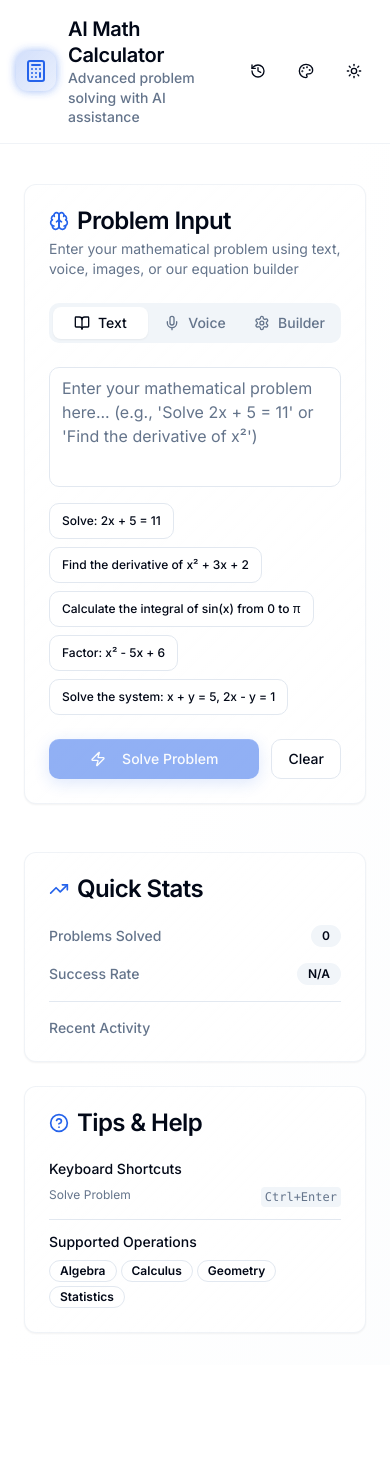
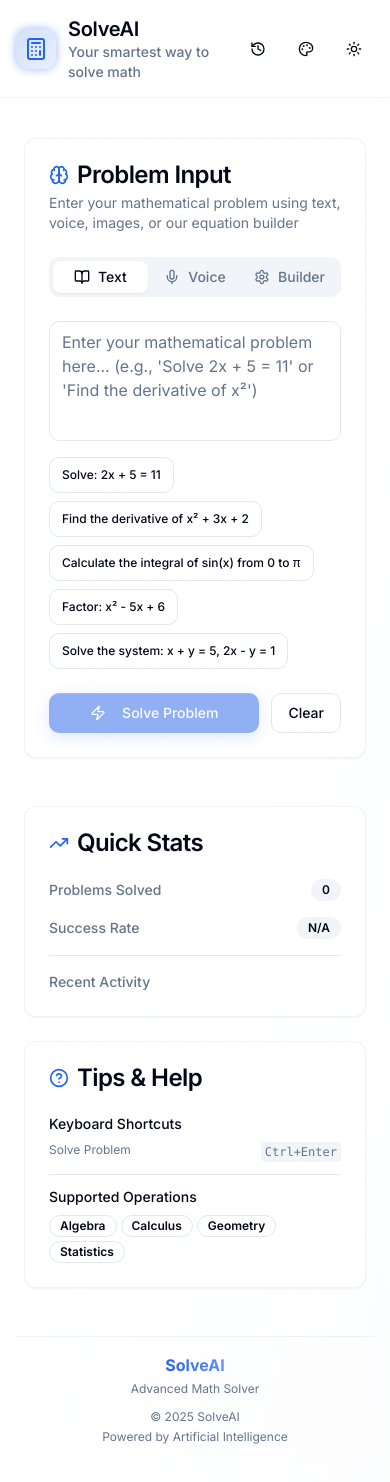
Before and after one commit to kunal-shetty/AI-Calculator, a Next.js app: page / in a window 390 px wide. Shown: the top 1482 px of the page. Before the commit the page ends 1365 px from the top, so only its background shows below. Built offline with nearby package versions, Linux system fonts and the light colour scheme.

Commit message:
feat: enhance footer responsiveness and update content
Add full content and fix mobile footer display

#VERCEL_SKIP

Co-authored-by: undefined <undefined+undefined@users.noreply.github.com>

```diff
--- a/app/page.tsx
+++ b/app/page.tsx
@@ -20,7 +20,6 @@ import {
   History,
   Palette,
   Mic,
-  Camera,
   Upload,
   Sparkles,
   Brain,
@@ -207,8 +206,8 @@ export default function MathCalculator() {
                 <Calculator className="h-6 w-6 text-primary" />
               </div>
               <div>
-                <h1 className="text-title font-bold">AI Math Calculator</h1>
-                <p className="text-caption">Advanced problem solving with AI assistance</p>
+                <h1 className="text-title font-bold">SolveAI</h1>
+                <p className="text-caption">Your smartest way to solve math</p>
               </div>
             </div>
 
@@ -477,6 +476,25 @@ export default function MathCalculator() {
             </Card>
           </div>
         </div>
+        {/* Footer */}
+        <footer className="mt-12 sm:mt-16 border-t border-border/50 bg-card/30 backdrop-blur-sm">
+          <div className="container mx-auto px-4 py-4 sm:py-6">
+            <div className="flex flex-col items-center gap-3 sm:flex-row sm:justify-between sm:gap-4">
+              <div className="flex flex-col items-center gap-1 sm:flex-row sm:gap-2">
+                <span className="text-base sm:text-lg font-bold bg-gradient-to-r from-primary to-primary/70 bg-clip-text text-transparent">
+                  SolveAI
+                </span>
+                <span className="hidden sm:inline text-muted-foreground">•</span>
+                <span className="text-xs sm:text-sm text-muted-foreground text-center">Advanced Math Solver</span>
+              </div>
+              <div className="flex flex-col items-center gap-1 sm:flex-row sm:gap-4 text-xs sm:text-sm text-muted-foreground">
+                <span>© 2025 SolveAI</span>
+                <span className="hidden sm:inline">•</span>
+                <span className="text-center">Powered by Artificial Intelligence</span>
+              </div>
+            </div>
+          </div>
+        </footer>
       </div>
 
       {/* Modals */}
--- a/components/equation-builder.tsx
+++ b/components/equation-builder.tsx
@@ -86,7 +86,7 @@ export function EquationBuilder({ onResult }: EquationBuilderProps) {
 
   const advanced = [
     { label: "(", value: "(", icon: Parentheses },
-    { label: ")", value: ")" },
+    { label: ")", value: ")", icon: Parentheses },
     { label: "x²", value: "²" },
     { label: "x³", value: "³" },
     { label: "^", value: "^" },
@@ -109,7 +109,7 @@ export function EquationBuilder({ onResult }: EquationBuilderProps) {
       {/* Equation Display */}
       <Card className="glass-card">
         <CardHeader className="pb-3">
-          <CardTitle className="section-title flex items-center gap-2 text-base sm:text-lg">
+          <CardTitle className="section-title flex items-center gap-2 text-sm sm:text-base">
             <Calculator className="h-4 w-4 sm:h-5 sm:w-5 text-primary" />
             Equation Builder
           </CardTitle>
```
